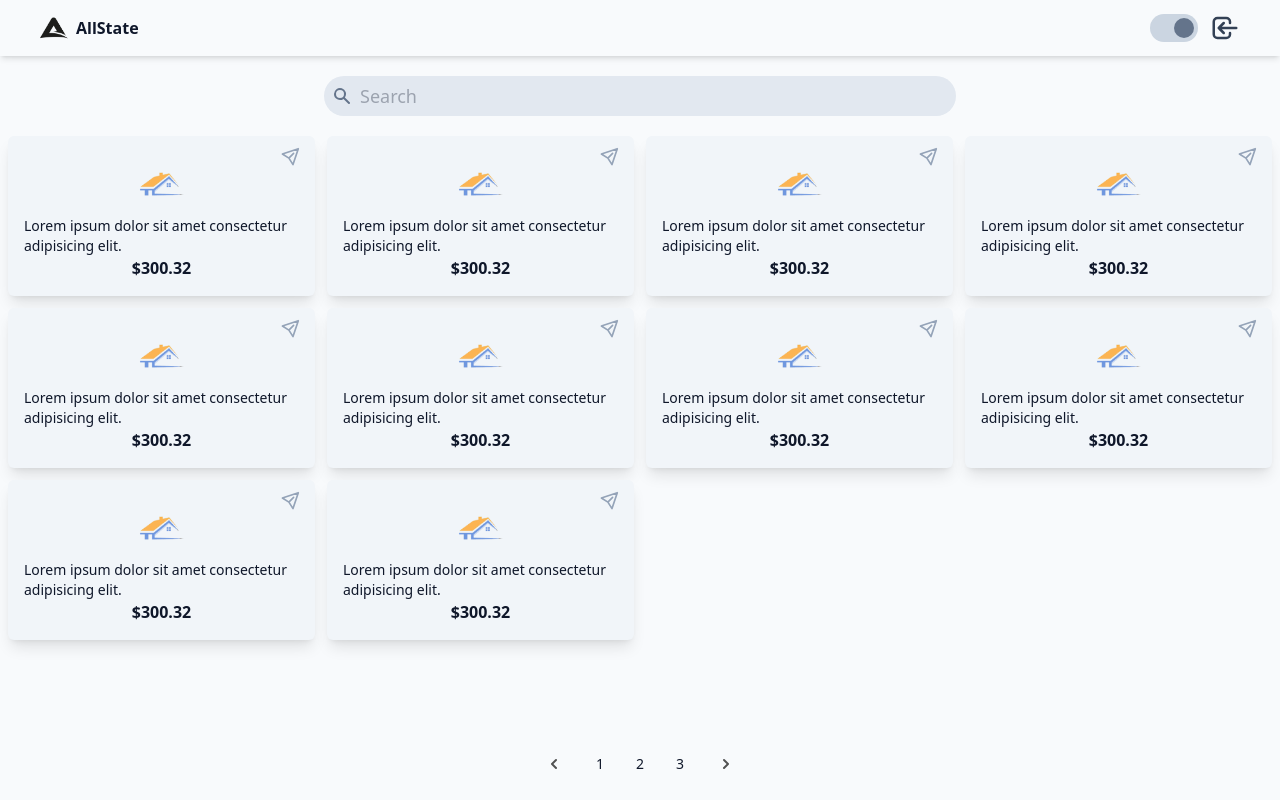
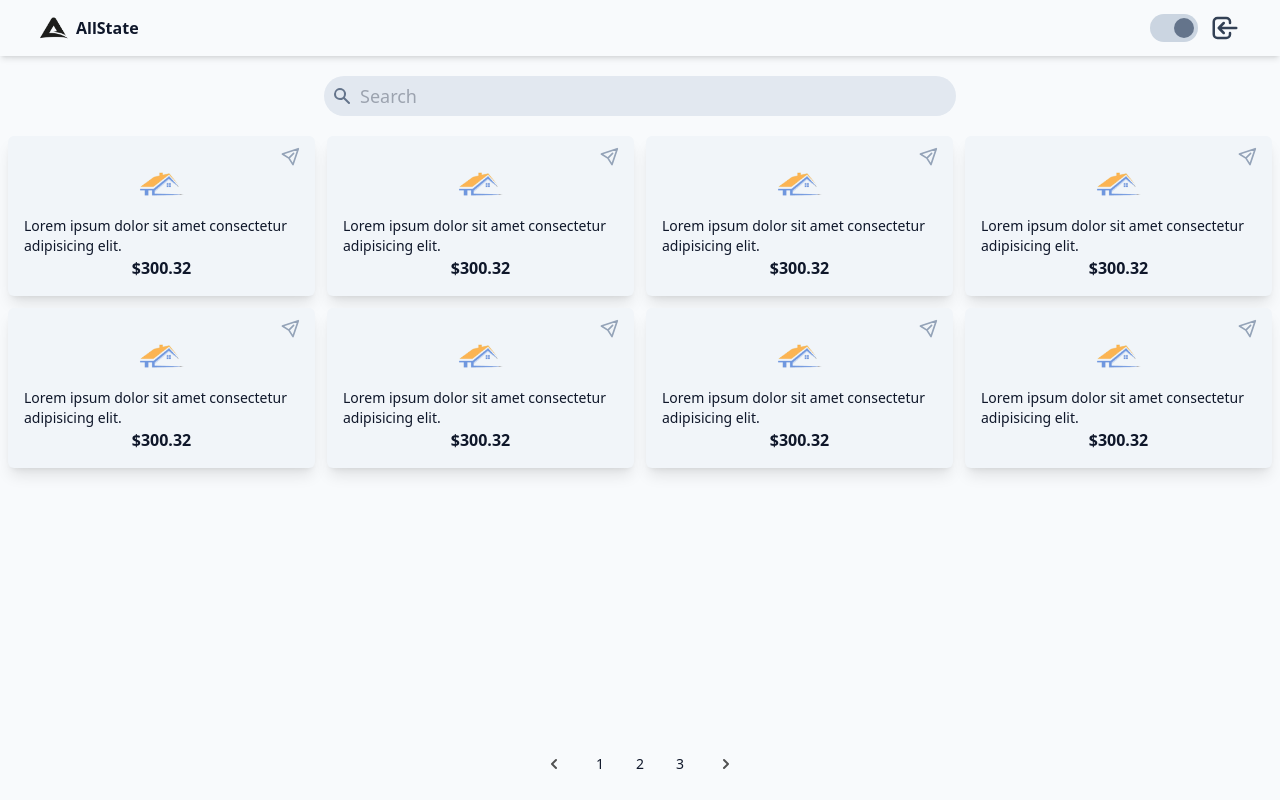
Before and after one commit to SinaKamrava-KMR/AllState, a React (Vite) app: page / in a window 1280 px wide. Built offline with nearby package versions, Linux system fonts and the light colour scheme.

Commit message:
bug fix : change some styles

```diff
--- a/src/components/common/CardWrapper.tsx
+++ b/src/components/common/CardWrapper.tsx
@@ -16,8 +16,7 @@
       <Card />
       <Card />
       <Card />
-      <Card />
-      <Card />
+
     </div>
   );
 };
--- /dev/null
+++ b/src/pages/Post.tsx
@@ -0,0 +1,8 @@
+
+const Post = () => {
+  return (
+    <div>Post</div>
+  )
+}
+
+export default Post
--- a/src/routes/routes.tsx
+++ b/src/routes/routes.tsx
@@ -3,6 +3,7 @@
 import Home from "../pages/Home";
 import Login from "../pages/Login";
 import Signup from "../pages/Signup";
+import Post from "../pages/Post";
 
 const routes = createBrowserRouter([
   {
@@ -20,6 +21,10 @@
         path: "/signup",
         element:<Signup/>
       },
+      {
+        path: "/post/:id",
+        element:<Post/>
+      },
     ],
   },
 ]);
```
Also changed, not shown: src/components/common/Map.tsx (added).
